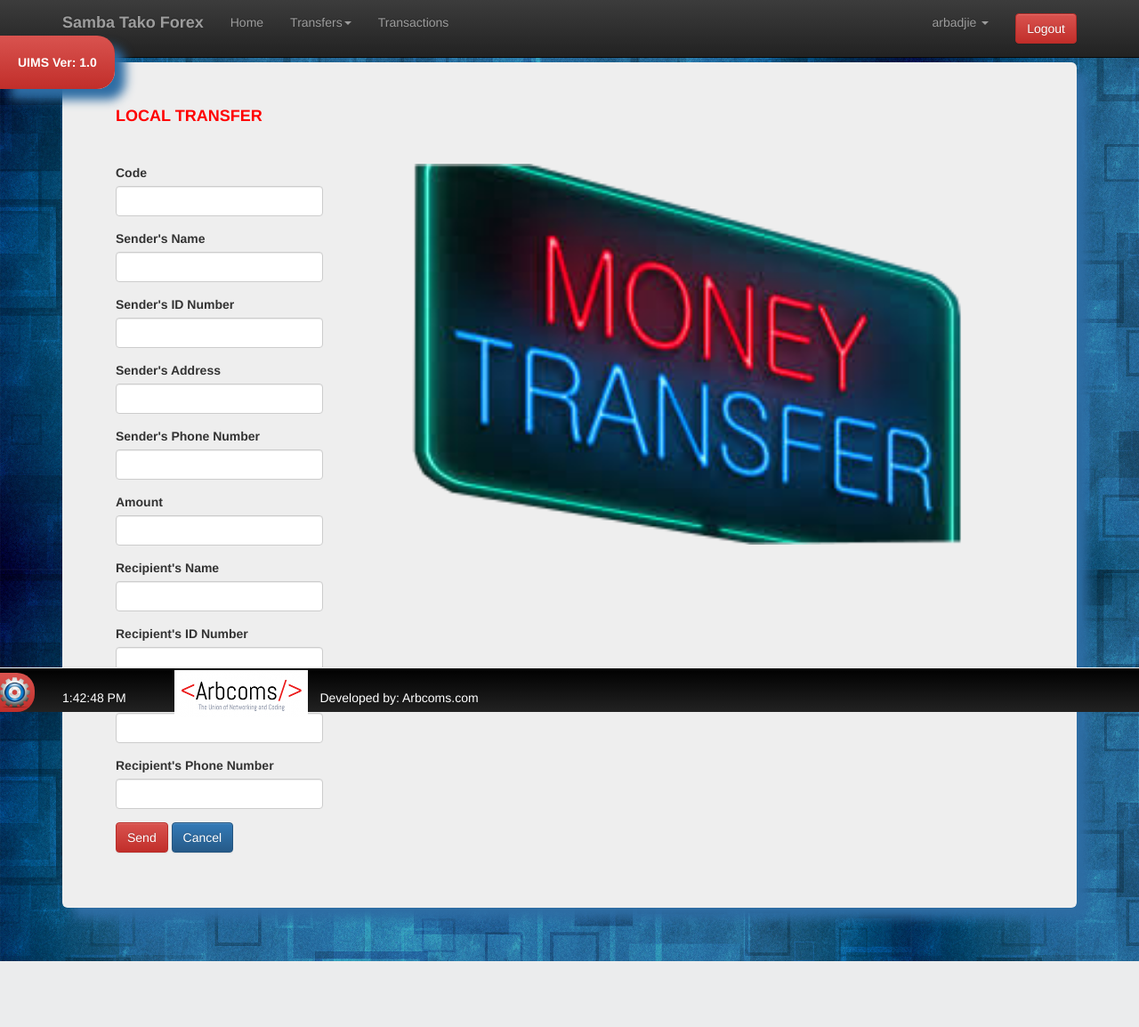
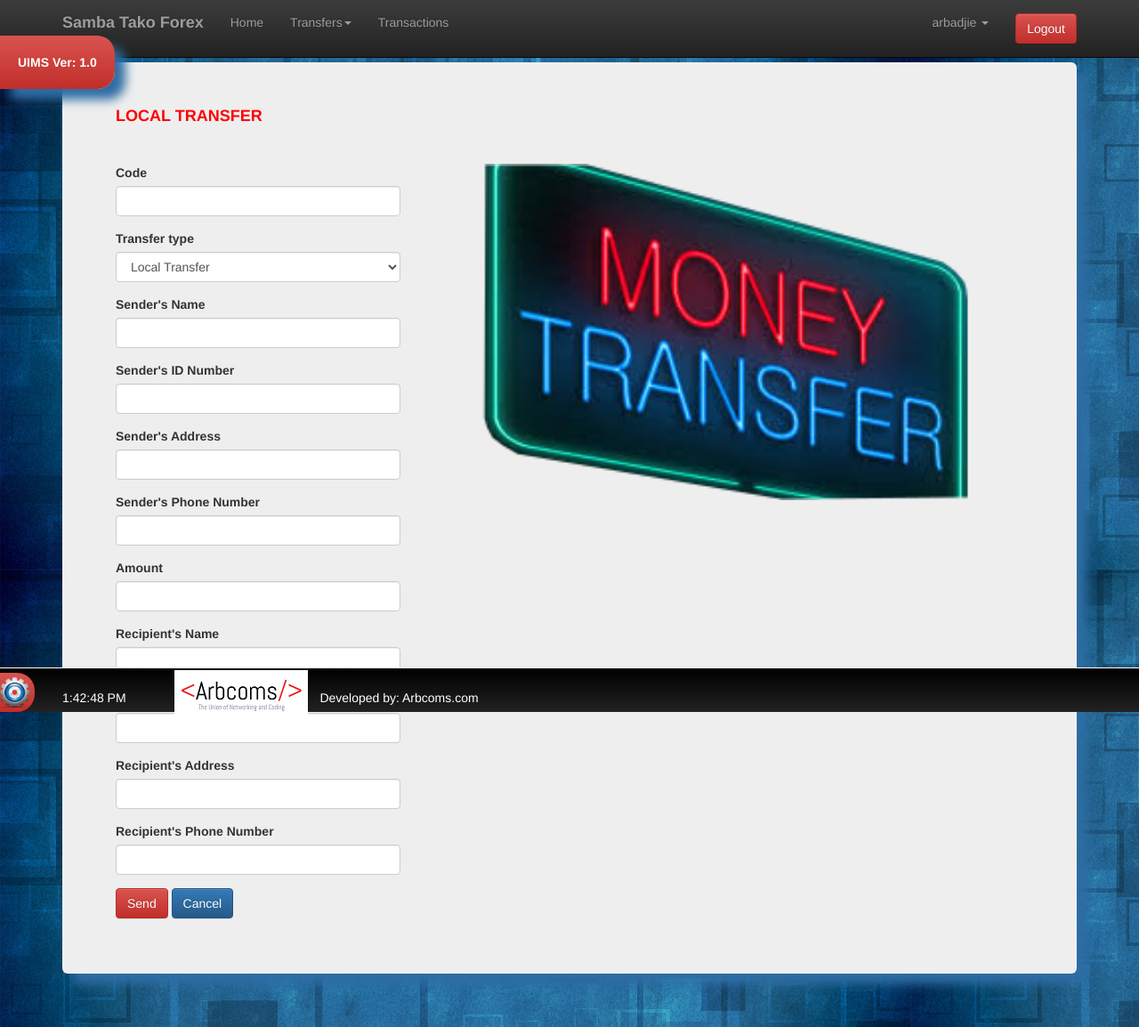
Before and after one commit to simplyvic/samba_tako, a Django app: page /moneytransfer/sendmoney/local in a window 1280 px wide. Shown: the whole page at 89% size. Before the commit the page ends 1080 px from the top, so only its background shows below. Run offline with Django 3.2, Linux system fonts and the light colour scheme; a user stored in the database is signed in; some libraries are stand-ins or nearby versions.

Commit message:
Combined Local and Local transfer

```diff
--- a/app/forms.py
+++ b/app/forms.py
@@ -5,11 +5,27 @@ Required = "This field is required"
 
 ########## SEND
 class SendForm(forms.ModelForm):
+	transfer_type_choice = (
+		('Local Transfer', 'Local Transfer'),
+		('US Transfer', 'Us Transfer'),
+		# ('Money Gram', 'Money Gram'),
+		# ('TransFast', 'TransFast'),
+		# ('Small World', 'Small World'),
+	)
+	transfer_type = forms.ChoiceField(choices = transfer_type_choice, required=False)
+
 	class Meta:
 		model = Transfer
-		fields = ['code', 'sender_name', 'sender_id_number', 'sender_address',
+		fields = ['code', 'transfer_type', 'sender_name', 'sender_id_number', 'sender_address',
 				'sender_phone_number', 'amount_sent', 'recipient_name',
 				'recipient_id_number', 'recipient_address', 'recipient_phone_number']
+
+
+	def clean_transfer_type(self):
+		transfer_type = self.cleaned_data.get('transfer_type')
+		if transfer_type == '':
+			raise forms.ValidationError(Required)
+		return transfer_type
 
 	def clean_code(self):
 		code = self.cleaned_data.get('code')
@@ -85,10 +101,24 @@ class SendForm(forms.ModelForm):
 
 
 class SendForexForm(forms.ModelForm):
+	transfer_type_choice = (
+		('RIA', 'RIA'),
+		('Money Gram', 'Money Gram'),
+		('TransFast', 'TransFast'),
+		('Small World', 'Small World'),
+	)
+	transfer_type = forms.ChoiceField(choices = transfer_type_choice, required=False)
+
 	class Meta:
 		model = Transfer
 		fields = ['code', 'transfer_type','amount_sent', 'recipient_name',
 				'recipient_id_number', 'recipient_address', 'recipient_phone_number']
+
+	def clean_transfer_type(self):
+		transfer_type = self.cleaned_data.get('transfer_type')
+		if transfer_type == None:
+			raise forms.ValidationError(Required)
+		return transfer_type
 
 	def clean_code(self):
 		code = self.cleaned_data.get('code')
--- a/app/static/js/customAddition.js
+++ b/app/static/js/customAddition.js
@@ -1,6 +1,7 @@
 
 $(document).ready(function() {
 
-  $("#id_transfer_type option[value='Local Transfer']").hide();
+  // $("#id_transfer_type option[value='Local Transfer']").hide();
+  // $("#id_transfer_type option[value='US Transfer']").hide();
 
 });//Document.ready closing brace
--- a/app/templates/sendmoney.html
+++ b/app/templates/sendmoney.html
@@ -15,7 +15,7 @@
                 <div class="title bolder">{{title}}</div><br><br>
 
                 <div class="row">
-                    <div class="col-sm-3">
+                    <div class="col-sm-4">
                         <form method="post" action="">
                             {% csrf_token %}
                             {{form|crispy}}
@@ -24,7 +24,7 @@
                         </form>
                     </div><!--/col-sm-3-->
 
-                    <div class="col-sm-9 aligncenter">
+                    <div class="col-sm-8 aligncenter">
                         <img style="width: 100%" src="/static/img/moneytransfer1.png">
                     </div><!--/col-sm-3-->
                 </div><!--/row-->
--- a/app/views.py
+++ b/app/views.py
@@ -48,7 +48,7 @@ def sendmoney_local(request):
 
     if form.is_valid():
         instance = form.save(commit=False)
-        instance.transfer_type = 'Local Transfer'
+        # instance.transfer_type = 'Local Transfer'
         instance.transfer_code = transfer_code
         instance.tellerone = str(request.user)
 
@@ -206,10 +206,10 @@ def listtransfersall(request):
     title = 'ALL TRANSFERS'
     form = TransferAllSearchForm(request.POST or None)
     # total = Transfer.objects.aggregate(Sum("amount_sent"))
-    amount_local = Transfer.objects.filter(transfer_type='Local Transfer').values_list('amount_sent', flat=True)
+    amount_local = Transfer.objects.filter(Q(transfer_type='Local Transfer') | Q(transfer_type='US Transfer')).values_list('amount_sent', flat=True)
     total_local = sum(amount_local)
 
-    amount_forex = Transfer.objects.exclude(transfer_type='Local Transfer').values_list('amount_sent', flat=True)
+    amount_forex = Transfer.objects.exclude(Q(transfer_type='Local Transfer') | Q(transfer_type='US Transfer')).values_list('amount_sent', flat=True)
     total_forex = sum(amount_forex)
 
     all_transfers = Transfer.objects.values_list('amount_sent', flat=True)
@@ -217,8 +217,8 @@ def listtransfersall(request):
 
 
     queryset = Transfer.objects.all()
-    queryset_local = Transfer.objects.filter(transfer_type='Local Transfer')
-    queryset_forex = Transfer.objects.exclude(transfer_type='Local Transfer')
+    queryset_local = Transfer.objects.filter(Q(transfer_type='Local Transfer') | Q(transfer_type='US Transfer'))
+    queryset_forex = Transfer.objects.exclude(Q(transfer_type='Local Transfer') | Q(transfer_type='US Transfer'))
 
     if form['start_date'].value() == '':
         start_date = '2017-02-01 00:00'
@@ -242,14 +242,14 @@ def listtransfersall(request):
                                                 ).order_by('code'
                                                 ).annotate(total=Sum('amount_sent')
                                                 # ).annotate(total_forex=Sum('amount_sent')
-                                                ).filter(transfer_type='Local Transfer')
+                                                ).filter(Q(transfer_type='Local Transfer') | Q(transfer_type='US Transfer'))
 
 
     queryset_total_forex_code = Transfer.objects.values('code'
                                                 ).order_by('code'
                                                 ).annotate(total=Sum('amount_sent')
                                                 # ).annotate(total_forex=Sum('amount_sent')
-                                                ).exclude(transfer_type='Local Transfer')
+                                                ).exclude(Q(transfer_type='Local Transfer') | Q(transfer_type='US Transfer'))
 
 
     # queryset_total_local_or_forex = Transfer.objects.values('transfer_type'
```
Also changed, not shown: app/static/css/custom.css (+11 -0 lines), app/templates/listtransfersall.html (+6 -5 lines), db.sqlite3.
